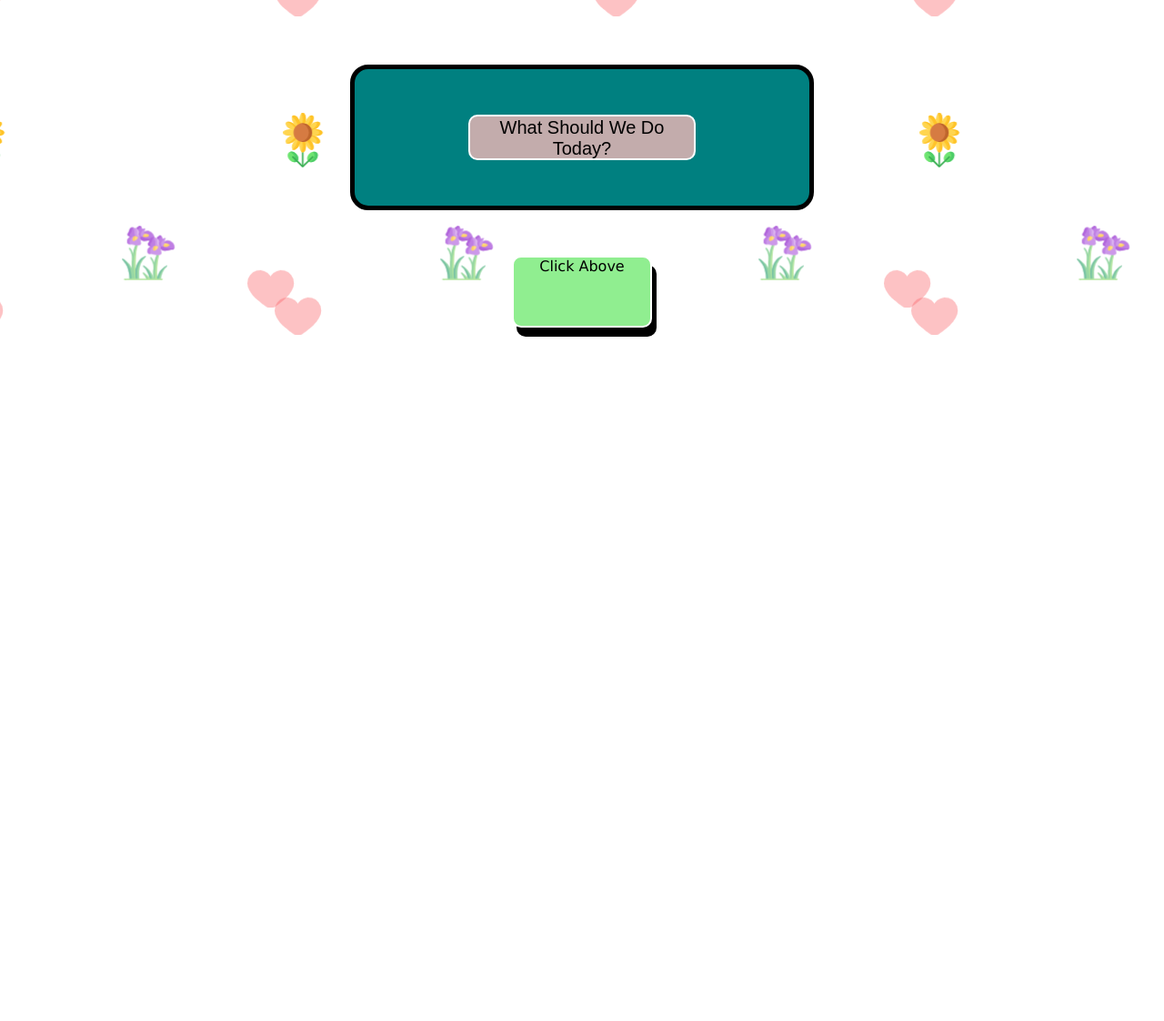
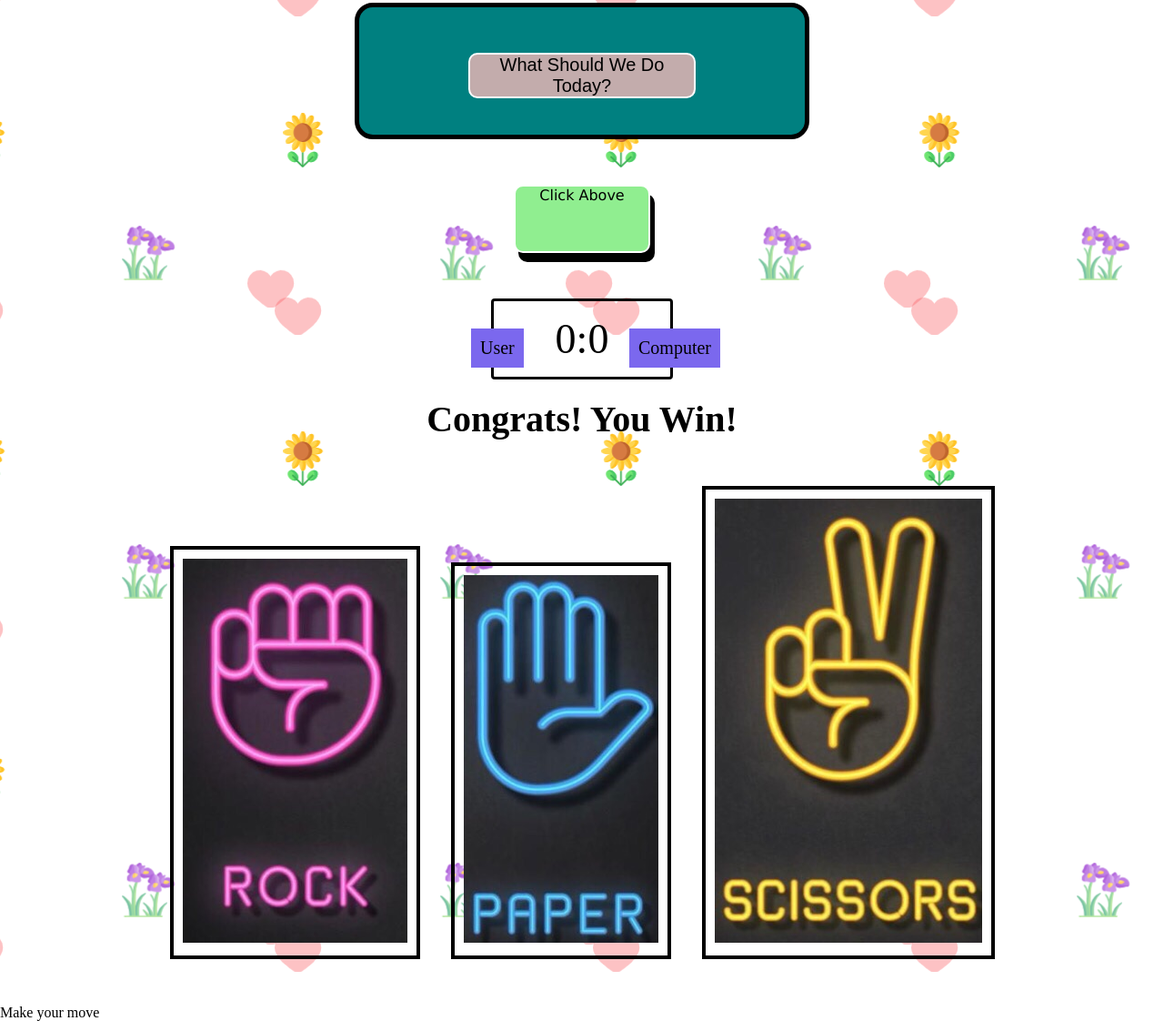
Before and after one commit to wanderlust-swe/wanderlust-swe.github.io, a plain HTML site: page index.html in a window 1280 px wide. Shown: the part 901-2023 px from the top of the page at 91% size. Before the commit the page ends 1311 px from the top, so only its background shows below. Drawn offline with Linux system fonts and the light colour scheme.

Commit message:
still in progress

```diff
--- a/index.html
+++ b/index.html
@@ -13,7 +13,7 @@
   </head>
   <body>
     <div class="main">
-        <div class="badge">
+        <div class="firstbadge">
             IT'S TIME TO EAT!
         </div>
     <div class="clock">
@@ -23,13 +23,37 @@
     </div>
   </div>
 
-  <div id="container">
+  <div><div id="container">
     <button id="btn">What Should We Do Today?</button>
   </div>
   <div id="clickbox">Click Above</div>
+</div>
 
+<div>
+<div class="score-board">
+    <div id="user-label" class="badge">User</div>
+    <div id="computer-label" class="badge">Computer</div>
+  <span id="user-score">0</span>:<span id="computer-score">0</span>
+  </div>
+</div>
 
+  <div class="result">
+  <p>Congrats! You Win!</p>
+  </div>
 
+  <div class="choices">
+    <div class="choice">
+      <img src="rock.jpg" alt="">
+  </div>
+  <div class="choice">
+    <img src="paper.jpg" alt="">
+</div>
+<div class="choice">
+  <img src="scissors.jpg" alt="">
+</div>
+  </div>
+
+ <p id="action-message">Make your move</p>
 
   <script src="apps.js" charset="utf-8"></script>
 
--- a/styles.css
+++ b/styles.css
@@ -1,8 +1,9 @@
- {
+ * {
     padding: 0;
     margin: 0;
     box-sizing: border-box;
 }
+
 body {
     background: url("pattern.png");
 }
@@ -16,10 +17,11 @@ body {
     padding: 30px;
 }
 
-.badge {
+.firstbadge {
     width: 200px;
     background: #e66357;
     color: white;
+    text-align: center;
     padding: 5px 10px;
     font-family: sans-serif;
     font-weight: bold;
@@ -94,3 +96,56 @@ body {
     font-family: Orbitron;
     border-radius: 30px;
 }
+
+.score-board {
+    margin: 20px auto;
+    border: 3px solid black;
+    border-radius: 4px;
+    text-align: center;
+    width: 200px;
+    color: black;
+    font-size: 46px;
+    padding: 15px 5px;
+    position: relative;
+}
+
+.badge {
+    background: mediumslateblue;
+    color: black;
+    font-size: 20px;
+    padding: 10px 10px;
+}
+
+#user-label {
+    position: absolute;
+    top: 30px;
+    left: -25px;
+}
+
+#computer-label {
+    position: absolute;
+    top: 30px;
+    right: -55px;
+}
+
+.result {
+    font-size: 40px;
+    font-color: black;
+}
+
+.result > p {
+    text-align: center;
+    font-weight: bold;
+    }
+
+.choices {
+    margin: 50px 0;
+    text-align: center;
+
+}
+    .choice {
+    border: 4px solid black;
+    margin: 0 15px;
+    padding: 10px;
+    display: inline-block;
+}
```
Also changed, not shown: paper.jpg (added), rock.jpg (added), scissors.jpg (added).
